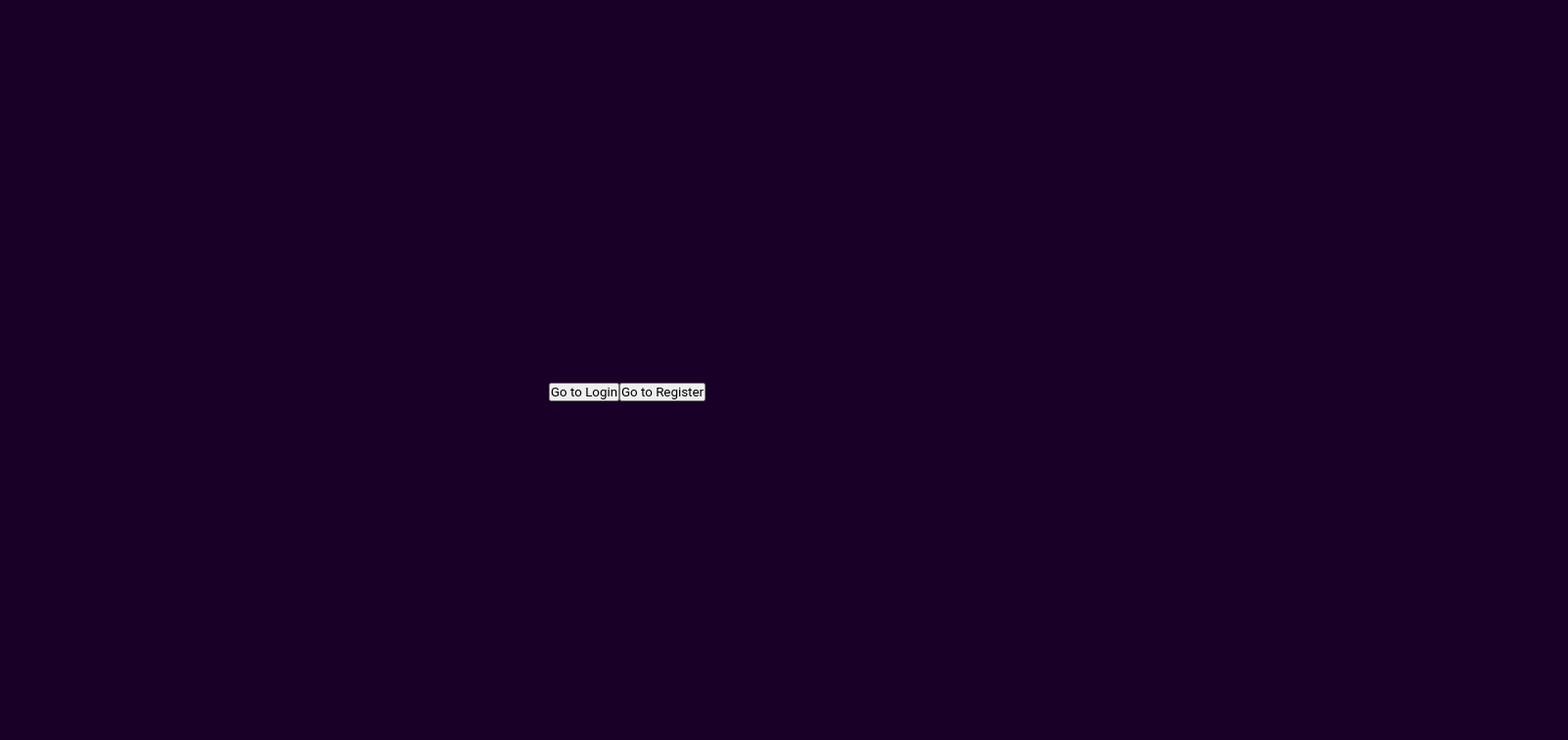
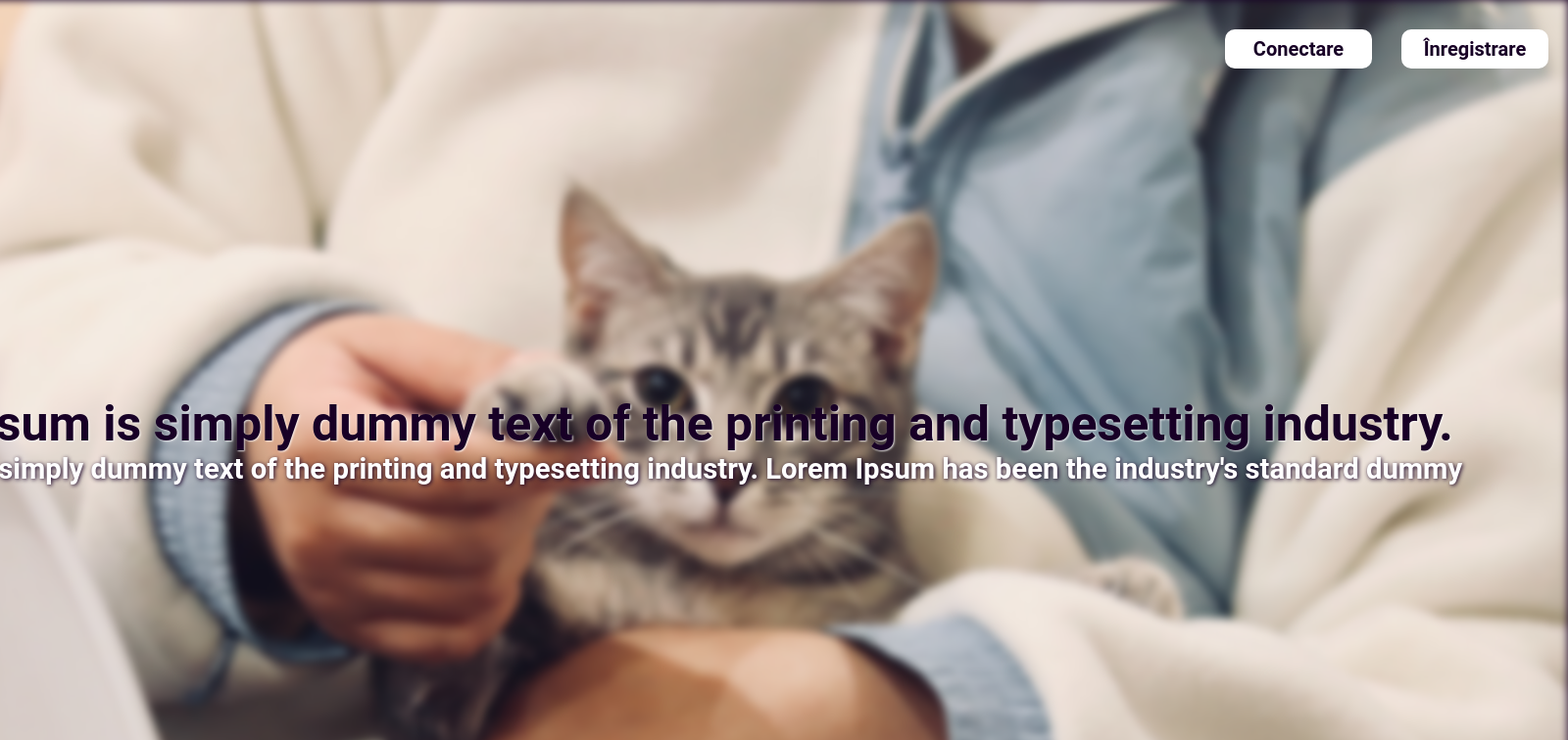
Before and after one commit to biancabelea/PawsPlan, a React (Create React App) app in the folder paws-plan/: page / in a window 1280 px wide. Shown: the top 756 px of the page at 98% size, 1600 px wide, since content can reach past the window. Built offline with nearby package versions, Linux system fonts and the light colour scheme; no server answers.

Commit message:
Homepage with lorem ipsum

```diff
--- a/paws-plan/src/components/Homepage.js
+++ b/paws-plan/src/components/Homepage.js
@@ -1,10 +1,12 @@
 import React, {useContext, useState} from "react";
-import { useNavigate } from 'react-router-dom';
+import { useNavigate,Route, Routes } from 'react-router-dom';
 import {UserContext} from "./UserContext";
 import Menu from "./Menu";
 import ViewPets from "./ViewPets";
 // import "../styles/Menu.css";
 import "../styles/Homepage.css";
+import AddPet from "./AddPet";
+import {ReactComponent as Logo} from "../pictures/logo.svg";
 
 const Homepage = () => {
 	const { userId } = useContext(UserContext);
@@ -32,9 +34,18 @@ const Homepage = () => {
 					</div>
 				</div>
 			) : (
-			<div>
-				<button onClick={handleLoginClick}>Go to Login</button>
-				<button onClick={handleRegisterClick}>Go to Register</button>
+			<div className="homepage">
+				<div className="navbar">
+					<div><Logo className="logo-image"/></div>
+					<div className="user-buttons">
+						<button className="user-login-button" onClick={handleLoginClick}>Conectare</button>
+						<button className="user-register-button" onClick={handleRegisterClick}>Înregistrare</button>
+					</div>
+				</div>
+				<div className="motto">
+					<h1>Lorem Ipsum is simply dummy text of the printing and typesetting industry.</h1>
+					<h3>Lorem Ipsum is simply dummy text of the printing and typesetting industry. Lorem Ipsum has been the industry's standard dummy</h3>
+				</div>
 			</div>
 			)}
 		</div>
```
